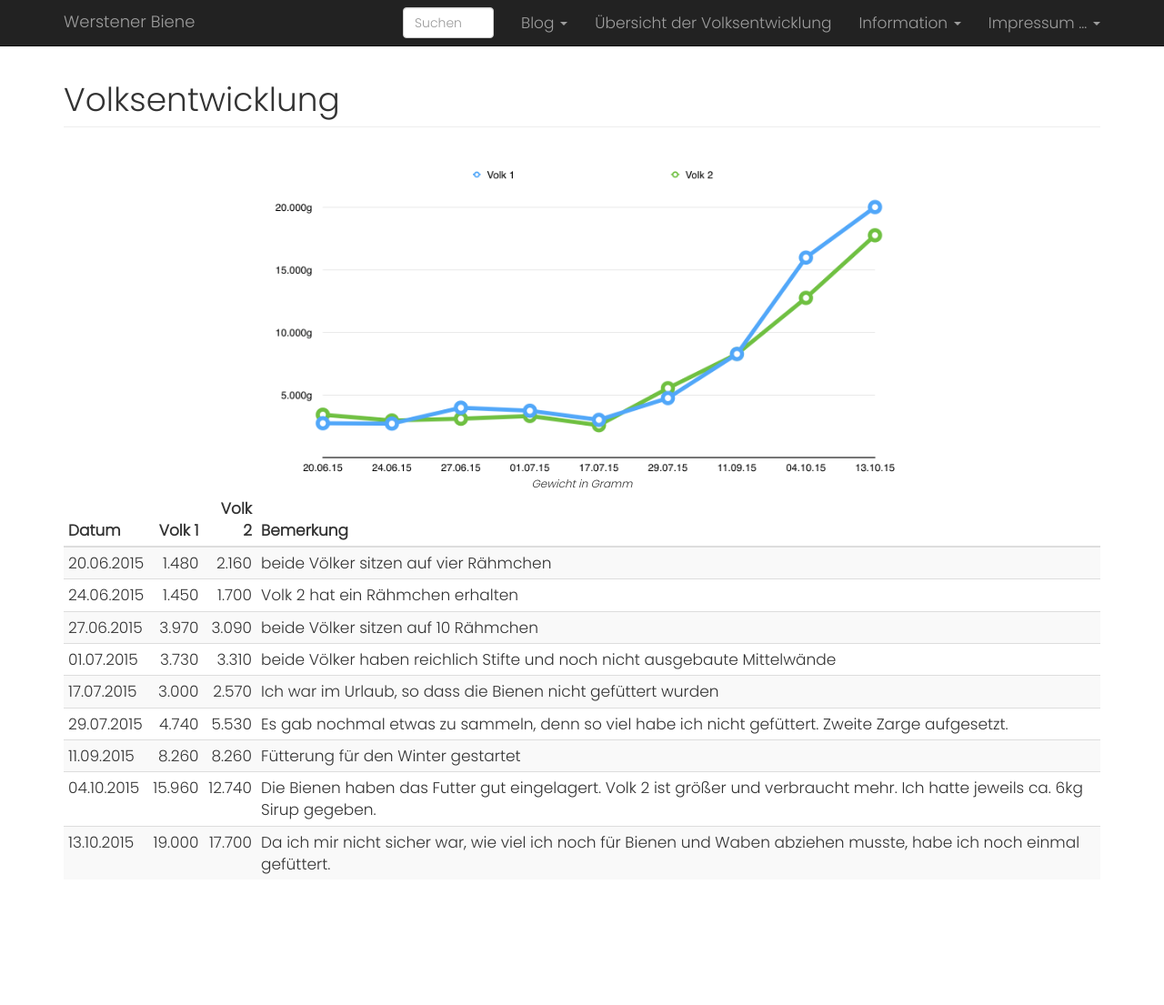
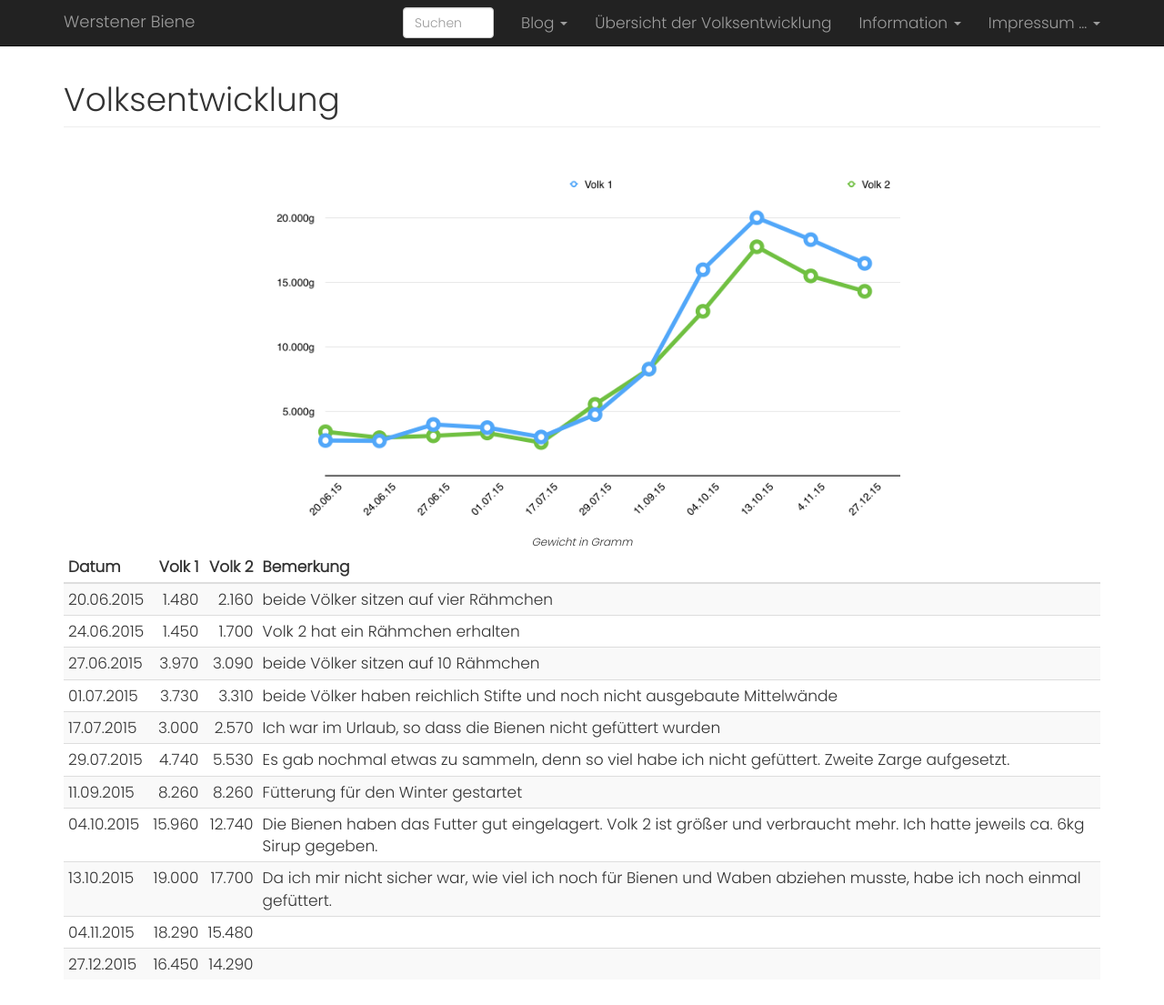
Before and after one commit to chkania/werstener-biene, a Jekyll site: the page built from volksentwicklung/index.md, in a window 1280 px wide and 1177 px high. Shown: the top 1105 px of the window at 91% size. Built offline with Jekyll 4.4.1, drawn with Linux system fonts in a browser that asks for light colours; comment, search, counter and statistics services are not loaded.

Commit message:
Aktualisierung der Gewichte

```diff
--- a/volksentwicklung/index.md
+++ b/volksentwicklung/index.md
@@ -20,4 +20,6 @@ nosocial: true
 | 11.09.2015 |  8.260 |  8.260 | Fütterung für den Winter gestartet |
 | 04.10.2015 | 15.960 | 12.740 | Die Bienen haben das Futter gut eingelagert. Volk 2 ist größer und verbraucht mehr. Ich hatte jeweils ca. 6kg Sirup gegeben.|
 | 13.10.2015 | 19.000 | 17.700 | Da ich mir nicht sicher war, wie viel ich noch für Bienen und Waben abziehen musste, habe ich noch einmal gefüttert. |
+| 04.11.2015 | 18.290 | 15.480 | |
+| 27.12.2015 | 16.450 | 14.290 | |
 {: class="table table-striped table-condensed table-responsive"}
```
Also changed, not shown: volksentwicklung/volksentwicklung.png.
